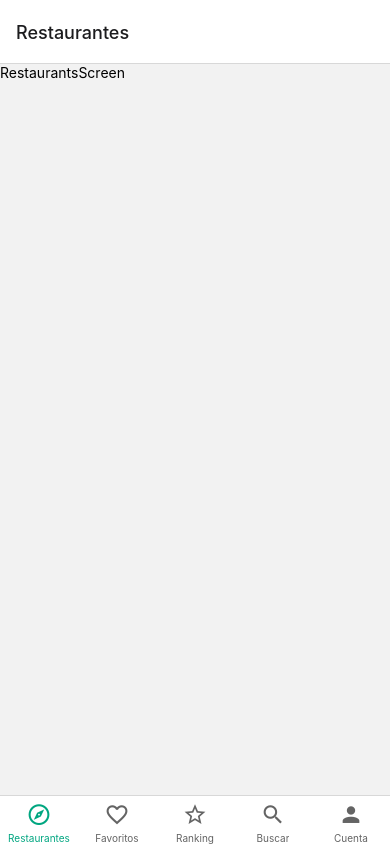
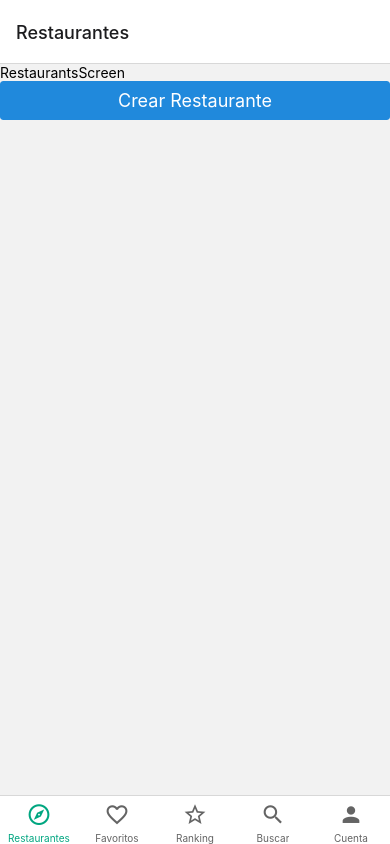
Before and after one commit to Absortian/reactNativeCourseApp, a React Native app: screen / in a window 390 px wide. Built offline with nearby package versions, Linux system fonts and the light colour scheme.

Commit message:
Test  button

```diff
--- a/package.json
+++ b/package.json
@@ -15,6 +15,7 @@
     "@react-navigation/native-stack": "^6.6.1",
     "expo": "~44.0.0",
     "expo-status-bar": "~1.2.0",
+    "firebase": "^9.6.11",
     "react": "17.0.1",
     "react-dom": "17.0.1",
     "react-native": "0.64.3",
--- a/src/screens/Restaurants/RestaurantsScreen.js
+++ b/src/screens/Restaurants/RestaurantsScreen.js
@@ -1,10 +1,25 @@
+// Dependencias
 import React from 'react';
 import { View, Text } from 'react-native';
+import { Button } from 'react-native-elements';
+// Configs
+import { StacksConfig } from '../../utils';
 
-export function RestaurantsScreen(){
+export function RestaurantsScreen(props){
+
+    const { navigation } = props;
+
+    console.log(navigation);
+
+    const goToAddRestaurant = () => {
+        // Primero le pasamos el tab del stack, luego le decimos qué screen (tab) queremos que se muestre de dentro de ese stack
+        navigation.navigate(StacksConfig.restaurant.tab, { screen: StacksConfig.restaurant.screens.addRestaurant.tab });
+    }
+
     return(
         <View>
             <Text>RestaurantsScreen</Text>
+            <Button title={'Crear Restaurante'} onPress={goToAddRestaurant}/>
         </View>
     );
 }
```
Also changed, not shown: 1 other file (tests, documents, lock files or other folders).
